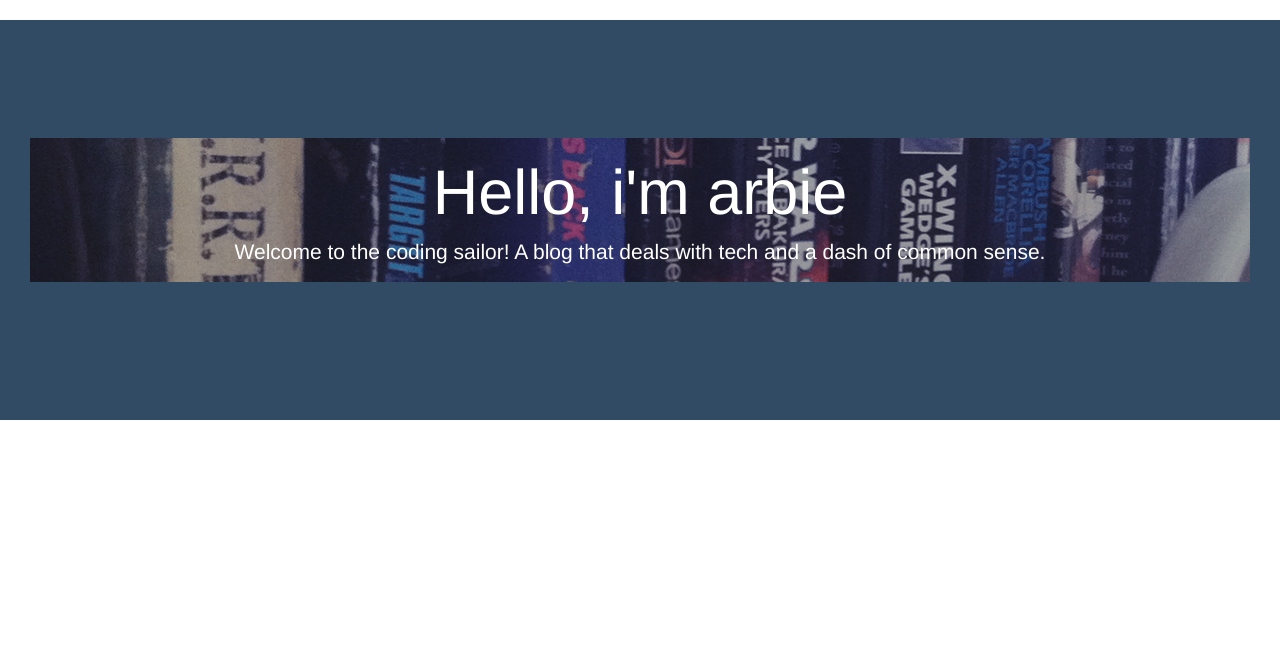
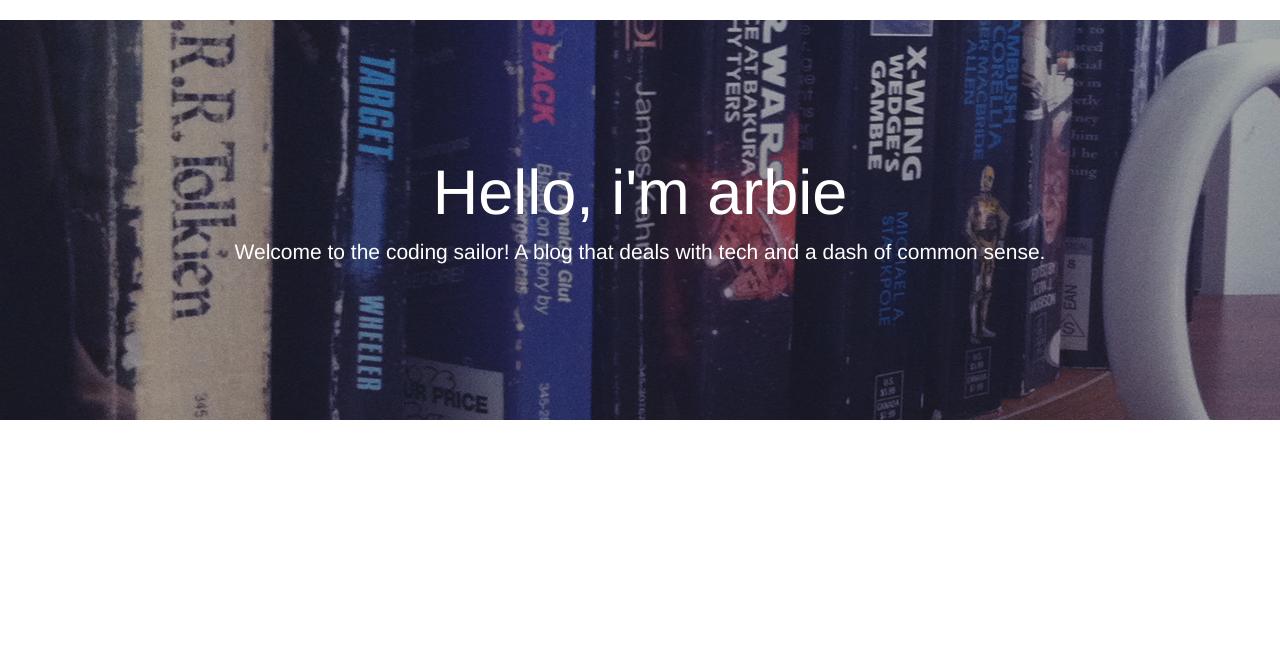
Before and after one commit to AnthonySaldana/CodingSailor.com-BlogProject, a PHP site: page / in a window 1280 px wide. Shown: the part 51-711 px from the top of the page. Run offline with PHP 8.4, Linux system fonts and the light colour scheme; data that the repository does not hold is empty; some libraries are stand-ins or nearby versions.

Commit message:
Update index.php

```diff
--- a/index.php
+++ b/index.php
@@ -6,18 +6,15 @@ echo<<<_headerhtml
 <head>
 <link rel="stylesheet" href="styles/index.css" type="text/css" />
 <title>Coding Sailor</title>
-<meta name='description' content='The coding sailor blog! A world of tech, help, and
-my life - arbie'>
+<meta name='description' content='The coding sailor blog! A world of tech, help, and common sense'>
 <meta http-equiv="Content-Type" content="text/html; charset=UTF-8">
 </head>
-<div class="jumbotron" style="background-color:rgba(50,75,100,1); height:400px;">
-<div class="imgcontainer">
+<div class="jumbotron imgcontainer" style="background-color:rgba(50,75,100,1); height:400px;">
 	<div class="container" style="color:white; margin-top:70px;">
 		<center><h1>Hello, i'm arbie</h1>
 		<p>Welcome to the coding sailor! A blog that deals with tech and a dash
-		of common sense.</p>
+		of common sense.</p></center>
 	</div>
-</div>
 </div>
 _headerhtml;
 
```
